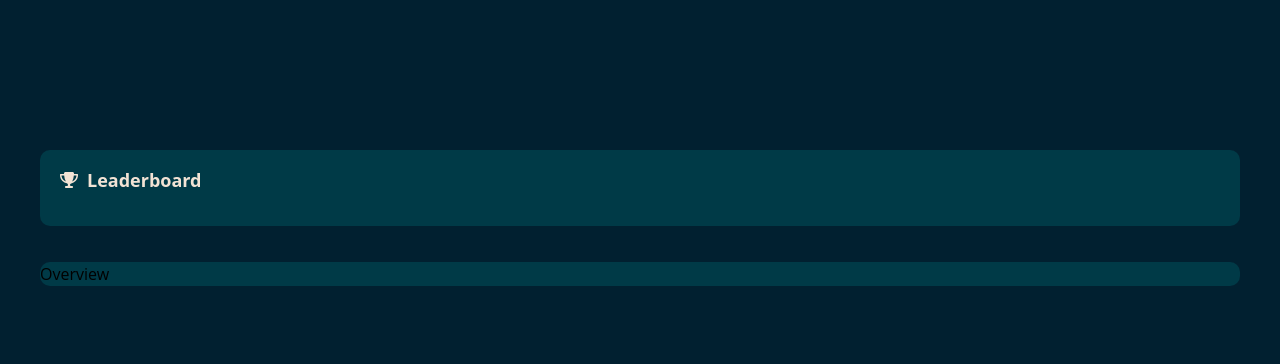
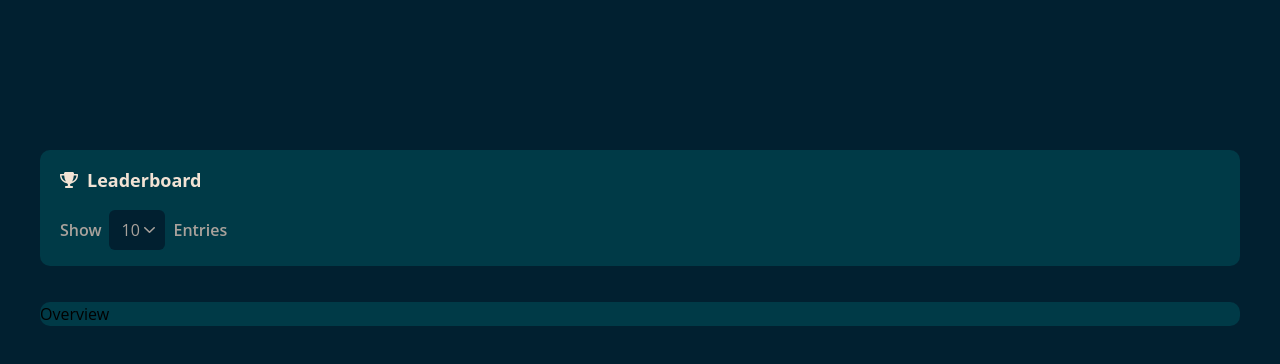
Before and after one commit to charliezone/fpfx-react-test, a React (Vite) app: page / in a window 1280 px wide. Shown: the top 364 px of the page. Built offline with nearby package versions, Linux system fonts and the light colour scheme.

Commit message:
layout display entries component

```diff
--- /dev/null
+++ b/src/components/Leaderboard/DisplayEntries/index.tsx
@@ -0,0 +1,33 @@
+import { ReactElement, useState, ChangeEvent } from "react";
+import Icon from './selector-caret-down.svg';
+
+export function DisplayEntries() {
+    const [optionSelected, setOptionSelected] = useState(10);
+
+    function handleOptionSelected(e: ChangeEvent<HTMLSelectElement>) {
+        setOptionSelected(+e.target.value);
+    }
+
+    function getOptions() {
+        const options: ReactElement[] = [<option value={optionSelected} key={optionSelected}>{optionSelected}</option>];
+
+        for (let i = 5; i <= 20; i++)
+            optionSelected !== i && options.push(<option value={i} key={i}>{i}</option>);
+
+        return options;
+    }
+
+    return (
+        <div className="flex items-center gap-2">
+            <span className="text-cloudy leading-27 font-semibold">Show</span>
+            <select
+                onChange={handleOptionSelected}
+                className="bg-primary rounded-md pl-3 h-10 w-14 text-cloudy custom-select outline-none bg-no-repeat"
+                style={{backgroundImage: `url(${Icon})`}}
+            >
+                {getOptions()}
+            </select>
+            <span className="text-cloudy leading-27 font-semibold">Entries</span>
+        </div>
+    );
+}
--- a/src/components/Leaderboard/index.tsx
+++ b/src/components/Leaderboard/index.tsx
@@ -1,3 +1,4 @@
+import { DisplayEntries } from './DisplayEntries';
 import Icon from './leaderboard-icon.svg';
 
 export function Leaderboard() {
@@ -6,6 +7,9 @@ export function Leaderboard() {
             <header className="flex gap-2 mb-4">
                 <img src={Icon} alt="Leaderboard icon" /><h2 className="text-parchment font-bold text-lg leading-27">Leaderboard</h2>
             </header>
+            <div>
+                <DisplayEntries/>
+            </div>
         </section>
     );
 }
--- a/src/index.css
+++ b/src/index.css
@@ -1,3 +1,10 @@
 @tailwind base;
 @tailwind components;
 @tailwind utilities;
+
+.custom-select {
+    -webkit-appearance: none;
+    -moz-appearance: none;
+    appearance: none;
+    background-position: 35px center;
+}
--- a/tailwind.config.js
+++ b/tailwind.config.js
@@ -11,6 +11,7 @@ export default {
         primary: '#012030',
         secondary: '#003A47',
         parchment: '#F2E3D5',
+        cloudy: '#A9A29C',
       },
       padding: {
         '150': '150px'
```
Also changed, not shown: src/components/Leaderboard/DisplayEntries/selector-caret-down.svg (added).
